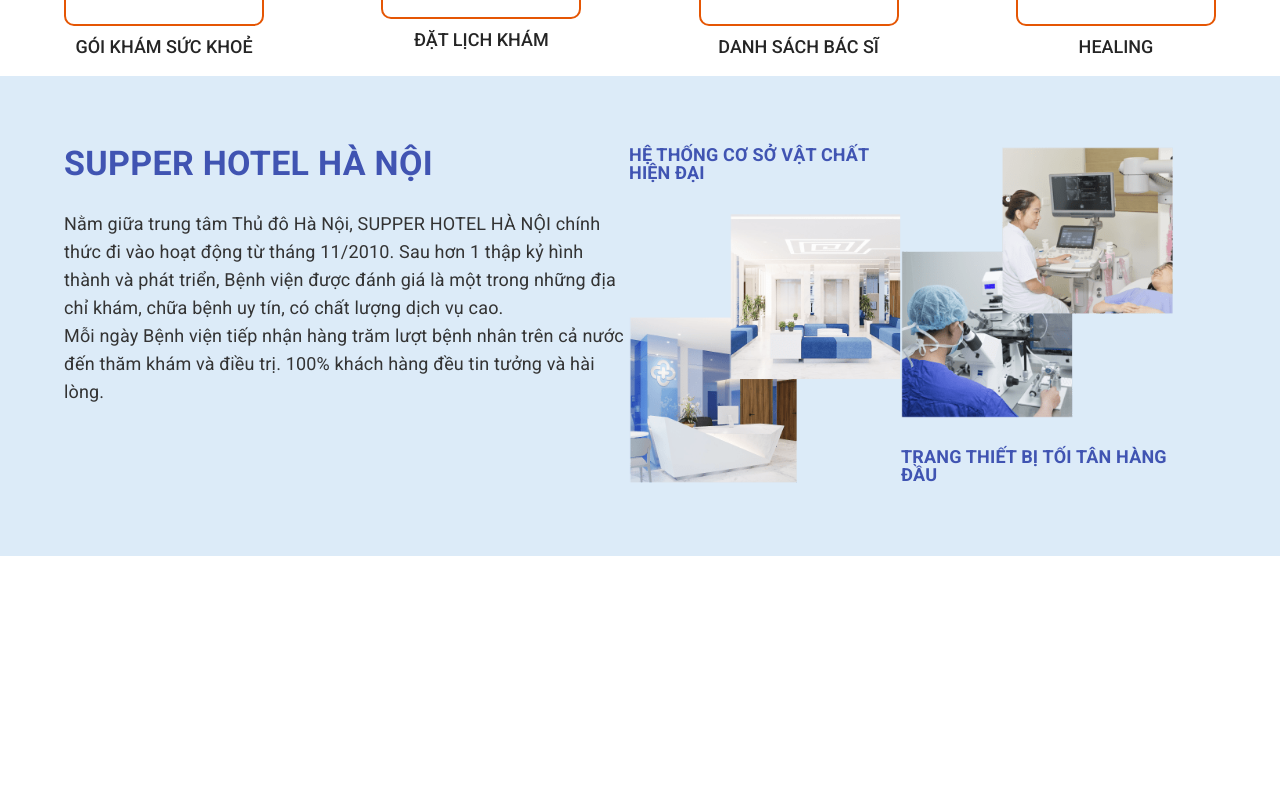
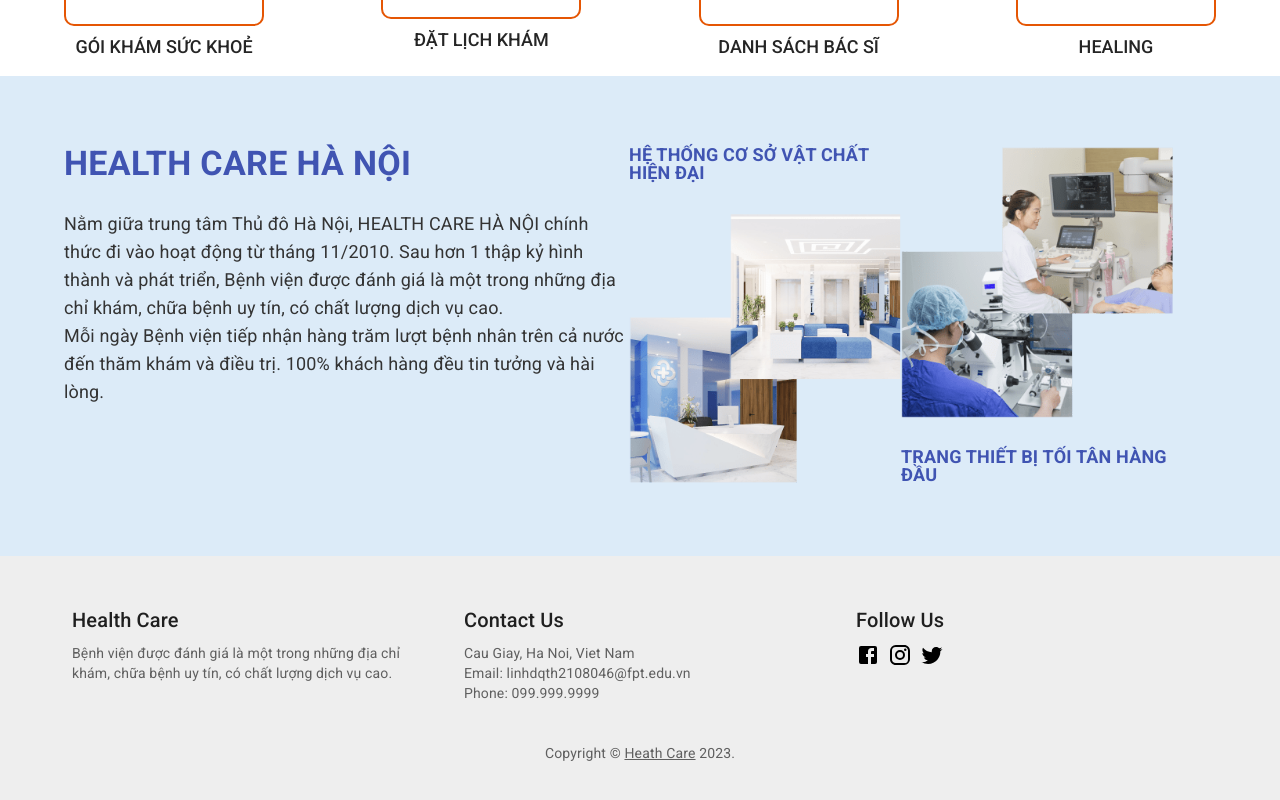
Before and after one commit to Vantan22/heath-care, a React (Vite) app: page / in a window 1280 px wide. Shown: the part 724-1524 px from the top of the page. Before the commit the page ends 1280 px from the top, so only its background shows below. Built offline with nearby package versions, Linux system fonts and the light colour scheme.

Commit message:
[ADD] ADD FOOTER TO MAIN PAGE

```diff
--- /dev/null
+++ b/src/component/Footer/Footer.jsx
@@ -0,0 +1,77 @@
+import * as React from "react";
+import Container from "@mui/material/Container";
+import Typography from "@mui/material/Typography";
+import Link from "@mui/material/Link";
+import Grid from "@mui/material/Grid";
+import { Facebook, Instagram, Twitter } from "@mui/icons-material";
+import { Box } from "@mui/material";
+
+export default function Footer() {
+    return (
+        <Box
+            component="footer"
+            sx={{
+                backgroundColor: (theme) =>
+                    theme.palette.mode === "light"
+                        ? theme.palette.grey[200]
+                        : theme.palette.grey[800],
+                p: 6,
+            }}
+        >
+            <Container maxWidth="lg">
+                <Grid container spacing={5}>
+                    <Grid item xs={12} sm={4}>
+                        <Typography variant="h6" color="text.primary" gutterBottom>
+                           Health Care
+                        </Typography>
+                        <Typography variant="body2" color="text.secondary">
+                            Bệnh viện được đánh giá là một trong những địa chỉ khám, chữa bệnh uy tín, có chất lượng dịch vụ cao.
+                        </Typography>
+                    </Grid>
+                    <Grid item xs={12} sm={4}>
+                        <Typography variant="h6" color="text.primary" gutterBottom>
+                            Contact Us
+                        </Typography>
+                        <Typography variant="body2" color="text.secondary">
+                            Cau Giay, Ha Noi, Viet Nam
+                        </Typography>
+                        <Typography variant="body2" color="text.secondary">
+                            Email: linhdqth2108046@fpt.edu.vn
+                        </Typography>
+                        <Typography variant="body2" color="text.secondary">
+                            Phone: 099.999.9999
+                        </Typography>
+                    </Grid>
+                    <Grid item xs={12} sm={4}>
+                        <Typography variant="h6" color="text.primary" gutterBottom>
+                            Follow Us
+                        </Typography>
+                        <Link href="https://www.facebook.com/" color="inherit">
+                            <Facebook />
+                        </Link>
+                        <Link
+                            href="https://www.instagram.com/"
+                            color="inherit"
+                            sx={{ pl: 1, pr: 1 }}
+                        >
+                            <Instagram />
+                        </Link>
+                        <Link href="https://www.twitter.com/" color="inherit">
+                            <Twitter />
+                        </Link>
+                    </Grid>
+                </Grid>
+                <Box mt={5}>
+                    <Typography variant="body2" color="text.secondary" align="center">
+                        {"Copyright © "}
+                        <Link color="inherit" href="https://your-website.com/">
+                            Heath Care
+                        </Link>{" "}
+                        {new Date().getFullYear()}
+                        {"."}
+                    </Typography>
+                </Box>
+            </Container>
+        </Box>
+    );
+}
--- a/src/component/header/Header.jsx
+++ b/src/component/header/Header.jsx
@@ -29,7 +29,7 @@ const Header = () => {
             }} src={logo} alt="logo"/>
             <Typography sx={{
               color: "#EBE4D1", fontSize: "25px", fontWeight: "600",
-            }}>Supper Hotel</Typography>
+            }}>Health Care</Typography>
           </Box>
           <Box>{MENU_NAVIGATE.map((menu, index) => {
             return <Link sx={{
--- a/src/pages/home-page/component/about/About.jsx
+++ b/src/pages/home-page/component/about/About.jsx
@@ -24,12 +24,12 @@ const About = () => {
               fontWeight: "700",
               lineHeight: "34px",
               paddingBottom: "30px",
-            }}>SUPPER HOTEL HÀ NỘI</Typography>
+            }}>HEALTH CARE HÀ NỘI</Typography>
             <Typography sx={{
               color: "#333333",
               fontSize: "18px",
               lineHeight: "28px",
-            }}>Nằm giữa trung tâm Thủ đô Hà Nội, SUPPER HOTEL HÀ NỘI chính thức đi vào hoạt động từ tháng 11/2010. Sau
+            }}>Nằm giữa trung tâm Thủ đô Hà Nội, HEALTH CARE HÀ NỘI chính thức đi vào hoạt động từ tháng 11/2010. Sau
               hơn 1 thập kỷ hình thành và phát triển, Bệnh viện được đánh giá là một trong những địa chỉ khám, chữa bệnh
               uy tín, có chất lượng dịch vụ cao. <br/>
               Mỗi ngày Bệnh viện tiếp nhận hàng trăm lượt bệnh nhân trên cả nước đến thăm khám và điều trị. 100% khách
--- a/src/pages/home-page/index.jsx
+++ b/src/pages/home-page/index.jsx
@@ -2,6 +2,7 @@ import CarouselMUI from "./component/carousel/CarouselMUI.jsx";
 import Service from "./component/Service/Service.jsx";
 import About from "./component/about/About.jsx";
 import Header from "../../component/header/Header.jsx";
+import Footer from "../../component/footer/Footer.jsx";
 
 const HomePage = () => {
 
@@ -16,6 +17,7 @@ const HomePage = () => {
         <Service/>
         <About/>
       </div>
+    <Footer />
     </main>);
 }
 export default HomePage
```
